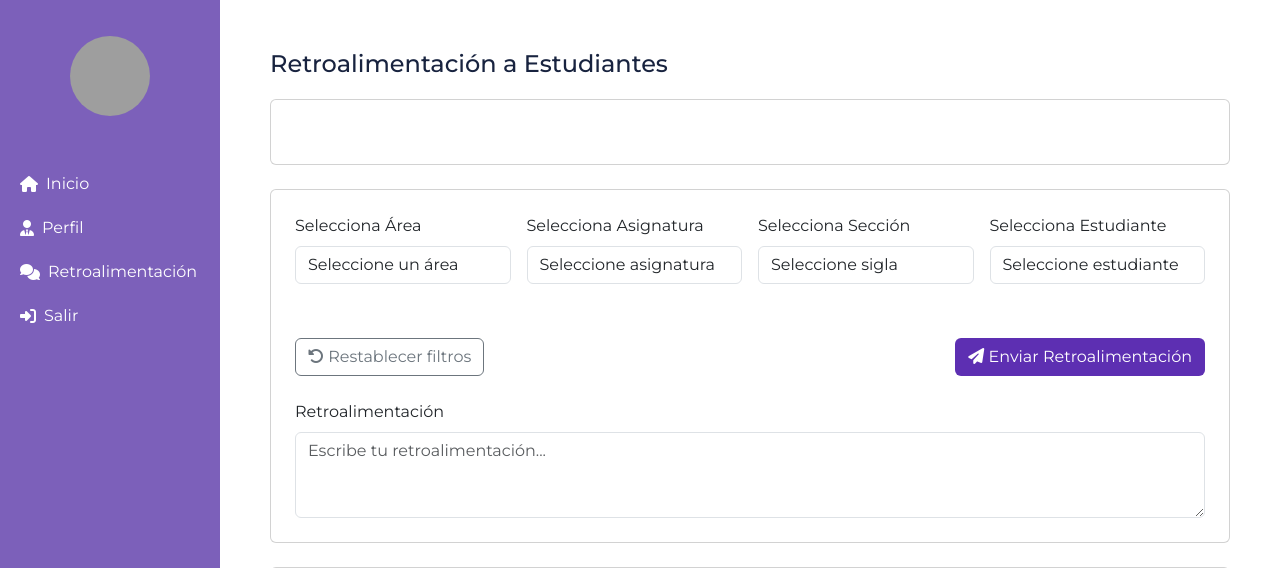
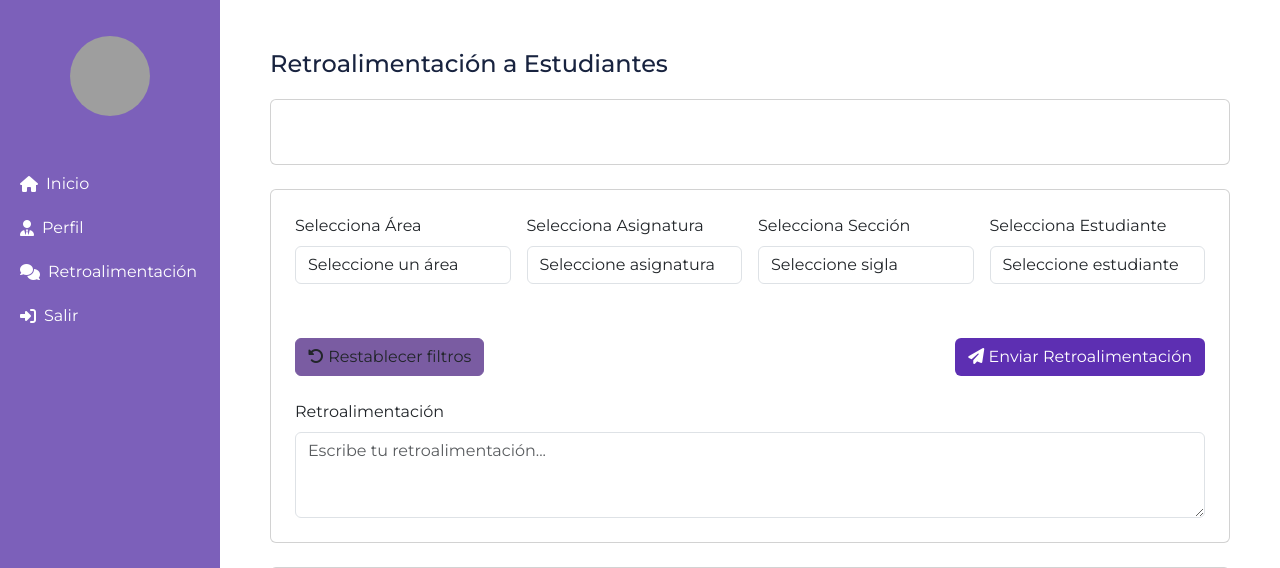
Before and after one commit to DiegoRiosGo/MiVisionAcademica, a Django app: template Menu/templates/Menu/vista_docente/retroalimentacion_docente.html in a window 1280 px wide. Shown: the top 568 px of the page. Run offline with Django 5.2, Linux system fonts and the light colour scheme; the template is opened without the code that fills it, so the values that code supplies are empty; some libraries are stand-ins or nearby versions; grey boxes are pictures that could not be loaded.

Commit message:
prueba de color

```diff
--- a/Menu/static/assets/css/retroalimentacion_docente.css
+++ b/Menu/static/assets/css/retroalimentacion_docente.css
@@ -169,6 +169,19 @@
     }
     }
 
+
+    .btn-violeta {
+        color: #fff;
+        background-color: #7a5ca2 !important;
+        border: 1px solid #7a5ca2 !important;
+        transition: background-color 0.3s ease;
+    }
+
+    .btn-violeta:hover {
+        background-color: #a68eee !important;
+        border-color: #a68eee !important;
+    }
+
 /* -------------------------------------------------------------------------------------------------------------
    --------------------------------- FIN retroalimentacion_docente .CSS ----------------------------------------
    ------------------------------------------------------------------------------------------------------------- */
--- a/Menu/templates/Menu/vista_docente/retroalimentacion_docente.html
+++ b/Menu/templates/Menu/vista_docente/retroalimentacion_docente.html
@@ -88,7 +88,7 @@
 
               <!-- BOTONES DE ACCIÓN -->
               <div class="mt-4 d-flex justify-content-between align-items-center">
-                <button type="button" id="resetFilters" class="btn btn-outline-secondary">
+                <button type="button" id="resetFilters" class="btn btn-violeta">
                   <i class="fas fa-rotate-left"></i> Restablecer filtros
                 </button>
                 <button type="submit" class="btn btn-primary-custom">
```
